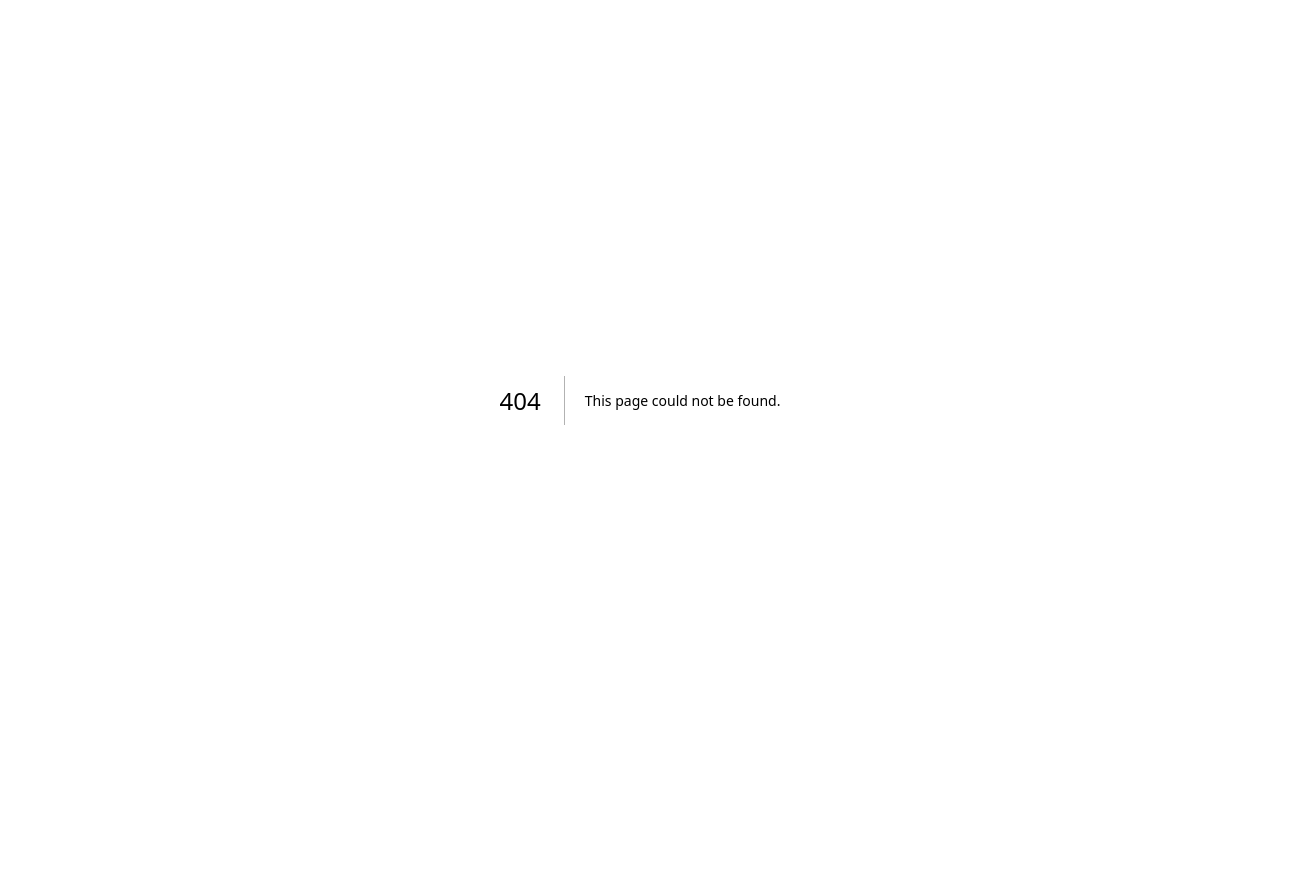
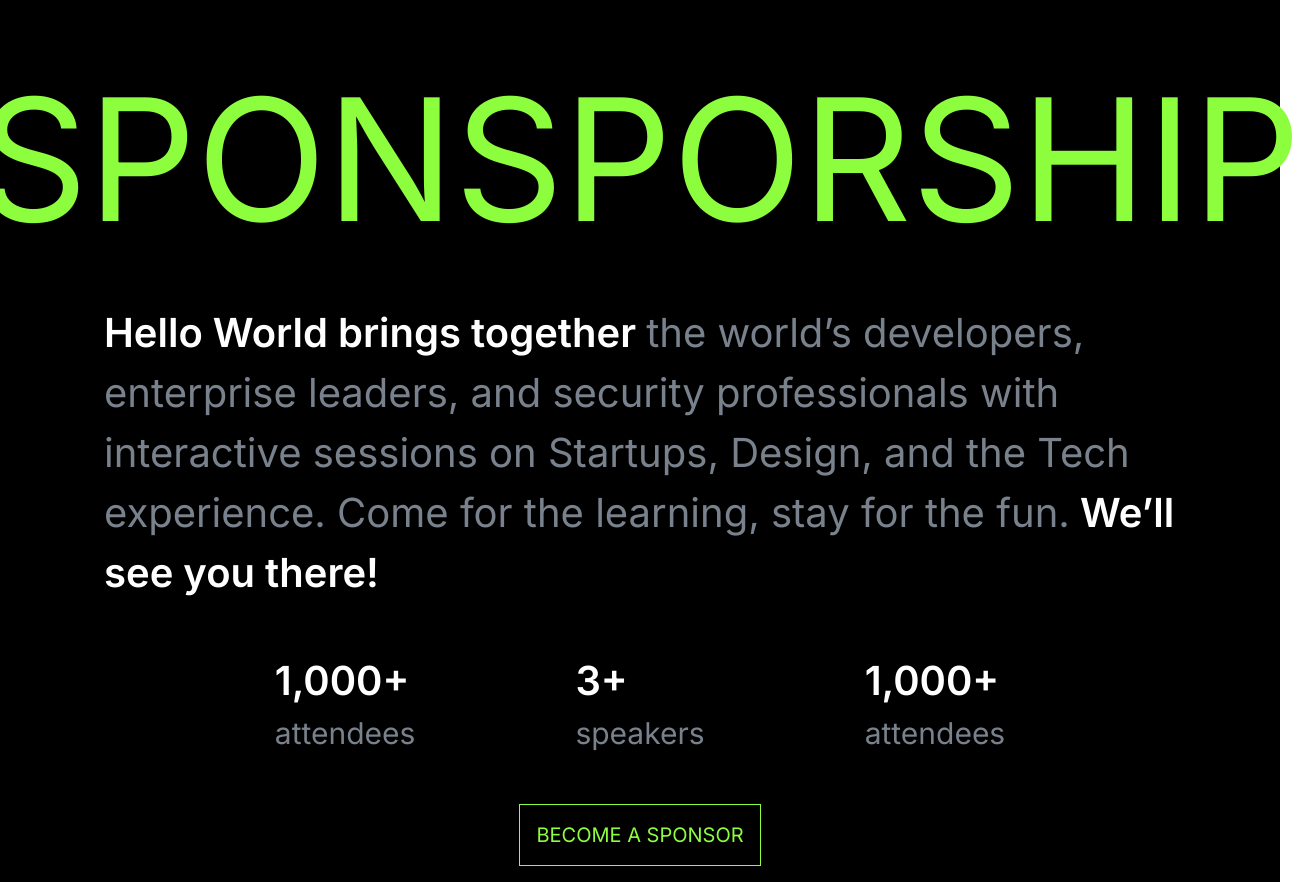
Before and after one commit to dinesh-p0/hwproject, a Next.js app: page /sponsporus in a window 1280 px wide. Before the commit this address had no page. Shown: the whole page, 1301 px wide, since content can reach past the window. Before the commit the page ends 800 px from the top, so only its background shows below. Built offline with nearby package versions, Linux system fonts and the light colour scheme; a web font is replaced by a local one.

Commit message:
Add files via upload

```diff
--- /dev/null
+++ b/app/sponsporus/page.tsx
@@ -0,0 +1,47 @@
+import React from 'react'
+
+const page = () => {
+  return (
+    <div className='min-h-screen bg-black flex flex-col items-center px-6'>
+        {/* <img src="/payroll.png" className='w-[100px]' alt="" /> */}
+        <div className='flex flex-row justify-center pt-8'>
+            <p className='font-londrina text-limee text-[50px] md:text-[100px] lg:text-[170px]'>SPONSPORSHIP</p>
+        </div>
+        <div className='sm:px-8 md:px-12 lg:px-20  flex flex-row justify-center p-4'>
+            <p className='text-[#78818c] text-[20px] md:text-[35px] lg:text-[40px] text-left'>
+              <span className='font-semibold text-white'>Hello World brings together </span> the world’s developers, enterprise leaders,
+                and security professionals with interactive sessions on Startups, Design,
+                and the Tech experience. Come for the learning, stay for the fun.<span className='font-semibold text-white'> We’ll see you there!</span>
+
+            </p>
+        </div>
+        <div className='flex flex-row flex-wrap justify-around py-4 md:py-8'>
+            <div className='flex flex-col items-start px-4  md:px-12 lg:px-20'>
+                <p className='font-semibold text-white text-left text-[20px] md:text-[35px] lg:text-[40px]' >1,000+</p>
+                <span className='text-[#78818c] text-[10px] text-left md:text-[25px] lg:text-[30px]'>attendees</span>
+            </div>
+            <div className='flex flex-col items-start px-4 md:px-12 lg:px-20'>
+                <p className='font-semibold text-white text-left text-[20px] md:text-[35px] lg:text-[40px]' >3+</p>
+                <span className='text-[#78818c] text-[10px] text-left md:text-[25px] lg:text-[30px]'>speakers</span>
+            </div>
+            <div className='flex flex-col items-start px-4  md:px-12 lg:px-20'>
+                <p className='font-semibold text-white text-left text-[20px] md:text-[35px] lg:text-[40px]' >1,000+</p>
+                <span className='text-[#78818c] text-[10px] text-left md:text-[25px] lg:text-[30px]'>attendees</span>
+            </div>
+
+        </div>
+        {/* <div className='p-4'>
+            <p className='text-white font-bold text-[50px] lg:text-[40px]'>CONNECT WITH OUR VIBRANT COMMUNITY</p>
+        </div> */}
+        <div className='p-4'>
+            <a href="">
+                <button className=' transition-all duration-300 ease-in-out hover:scale-110 bg-transparent border border-limee text-xl text-limee py-4 px-4'>
+                    BECOME A SPONSOR
+                </button>
+            </a>
+        </div>
+    </div>
+  )
+}
+
+export default page
```
